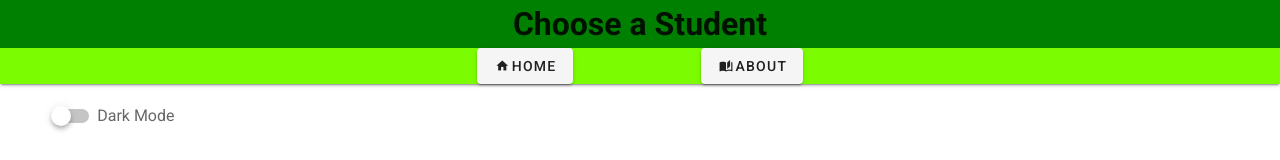
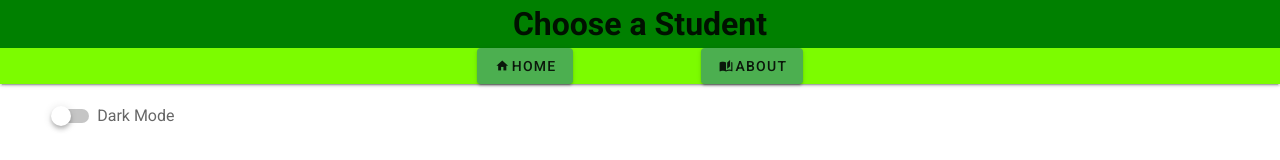
Before and after one commit to Holgermueller/choose-a-cause, a Vue app: page / in a window 1280 px wide. Shown: the top 160 px of the page. Built offline with nearby package versions, Linux system fonts and the light colour scheme; no server answers.

Commit message:
removed some unnecessary code

```diff
--- a/src/components/index.vue
+++ b/src/components/index.vue
@@ -5,7 +5,6 @@
 </template>
 
 <script>
-import axios from "axios";
 import LoginRegisterForms from "../components/LoginRegistration/LoginRegistration";
 
 export default {
--- a/src/components/layout/Header.vue
+++ b/src/components/layout/Header.vue
@@ -13,13 +13,16 @@
           :key="link.title"
           :to="link.link"
         >
-          <v-btn><span :class="link.icon"></span> {{ link.title }}</v-btn>
+          <v-btn color="green"
+            ><span :class="link.icon"></span> {{ link.title }}</v-btn
+          >
         </router-link>
         <v-btn
           v-if="userIsAuthenticated"
           @click="logout"
           :loading="loading"
           :disabled="loading"
+          color="green"
         >
           <span class="mdi mdi-exit-to-app"></span>
           Sign Out
@@ -32,8 +35,11 @@
 <script>
 export default {
   name: "Header",
+
   components: {},
+
   props: {},
+
   data() {
     return {
       userId: null
@@ -54,7 +60,7 @@ export default {
         menuLinks = [
           {
             icon: "mdi mdi-account",
-            title: "{ {getUserProfile} }",
+            title: "displayName",
             link: "/user"
           },
           {
@@ -74,8 +80,8 @@ export default {
       );
     },
 
-    getUserProfile() {
-      return this.$store.user.username;
+    displayName() {
+      return this.$store.getters.user.displayName;
     },
 
     loading() {
```
